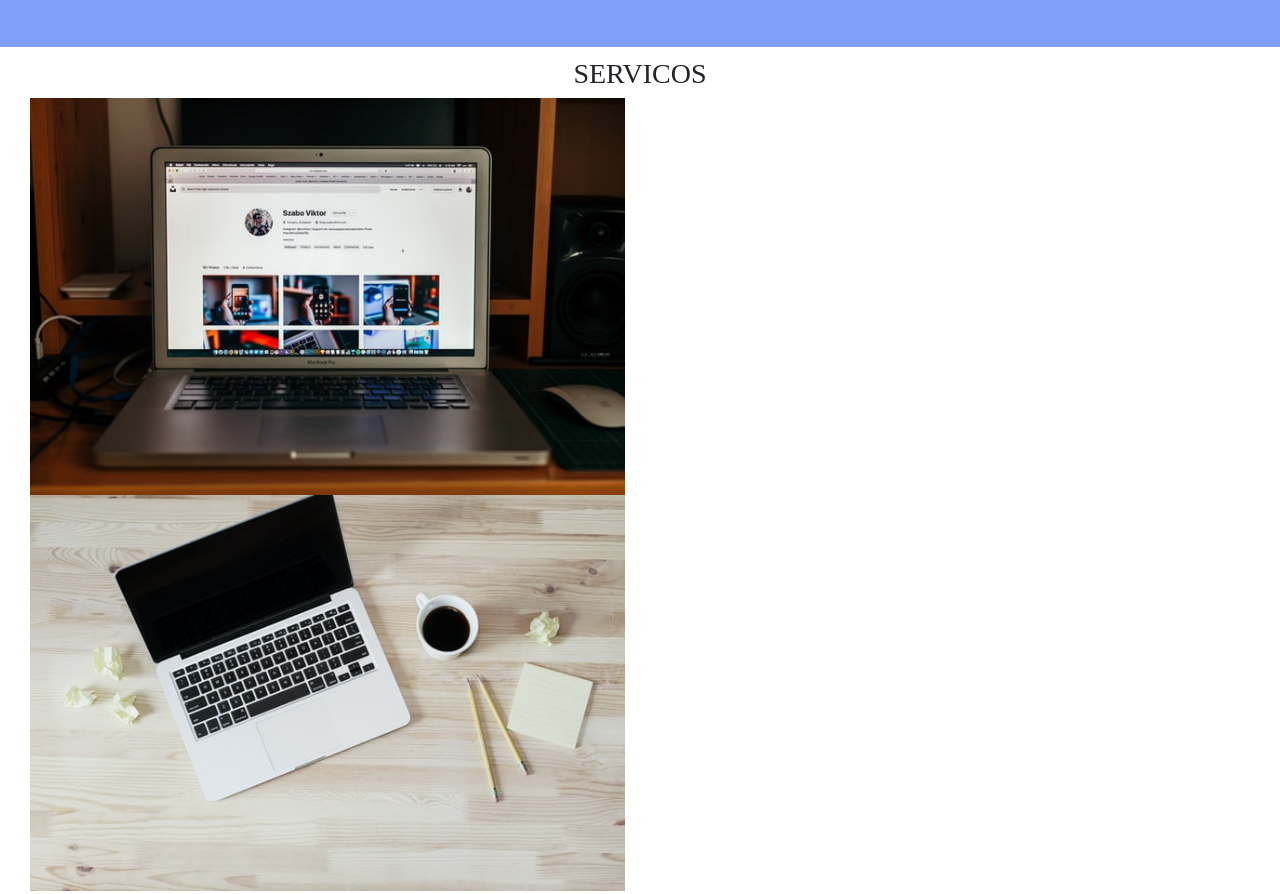
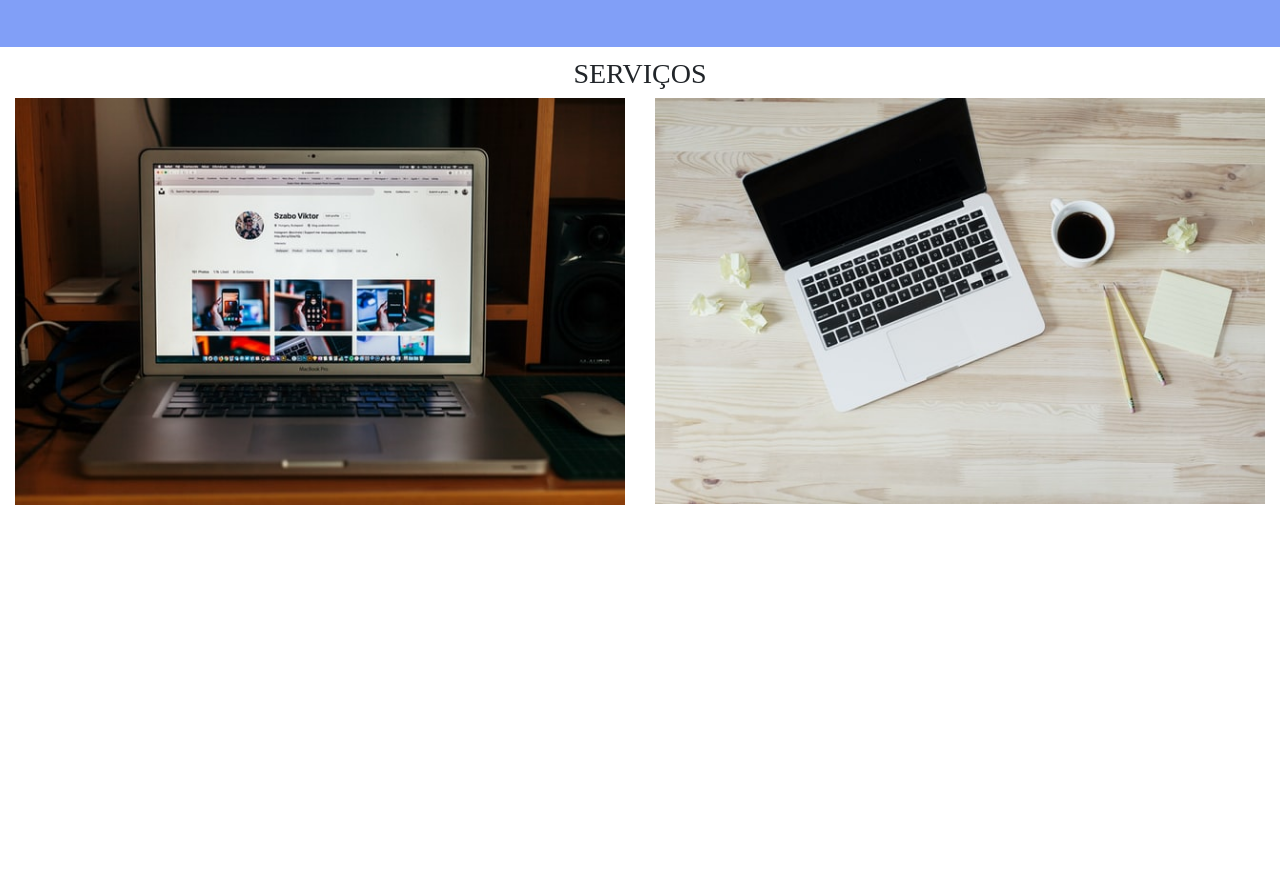
Before and after one commit to izaque459/projetbootstrap, a plain HTML site: page index.html in a window 1280 px wide. Shown: the part 930-1824 px from the top of the page. After the commit the page ends 1485 px from the top, so only its background shows below. Drawn offline with Linux system fonts and the light colour scheme.

Commit message:
modificado arquivo index

```diff
--- a/index.html
+++ b/index.html
@@ -56,12 +56,14 @@
 
 		<section id="servicos">
 			<div class="container-fluid text-center margin servicos">
-				<h3>SERVICOS</h3>
-					<div class="col-lg-6">
-						<img src="img/notebook_instagram.jpg" width=100%/>
-					</div>
-					<div class="col-lg-6">
-						<img src="img/notebook_visto_acima.jpg" width=100%/>
+				<h3>SERVIÇOS</h3>
+					<div class="row">
+						<div class="col-md-6">
+							<img src="img/notebook_instagram.jpg" width=100%/>
+						</div>
+						<div class="col-md-6">
+							<img src="img/notebook_visto_acima.jpg" width=100%/>
+						</div>
 					</div>
 			</div>
 		</section>
```
